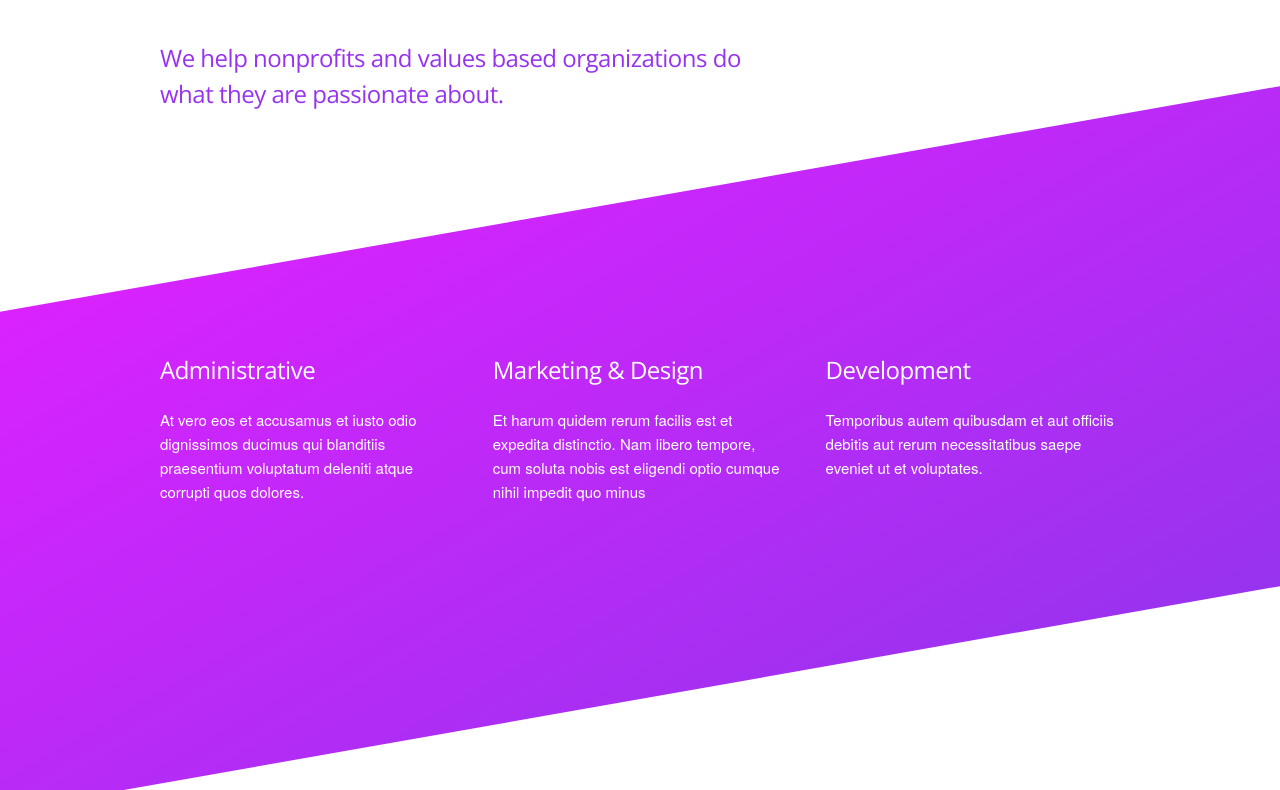
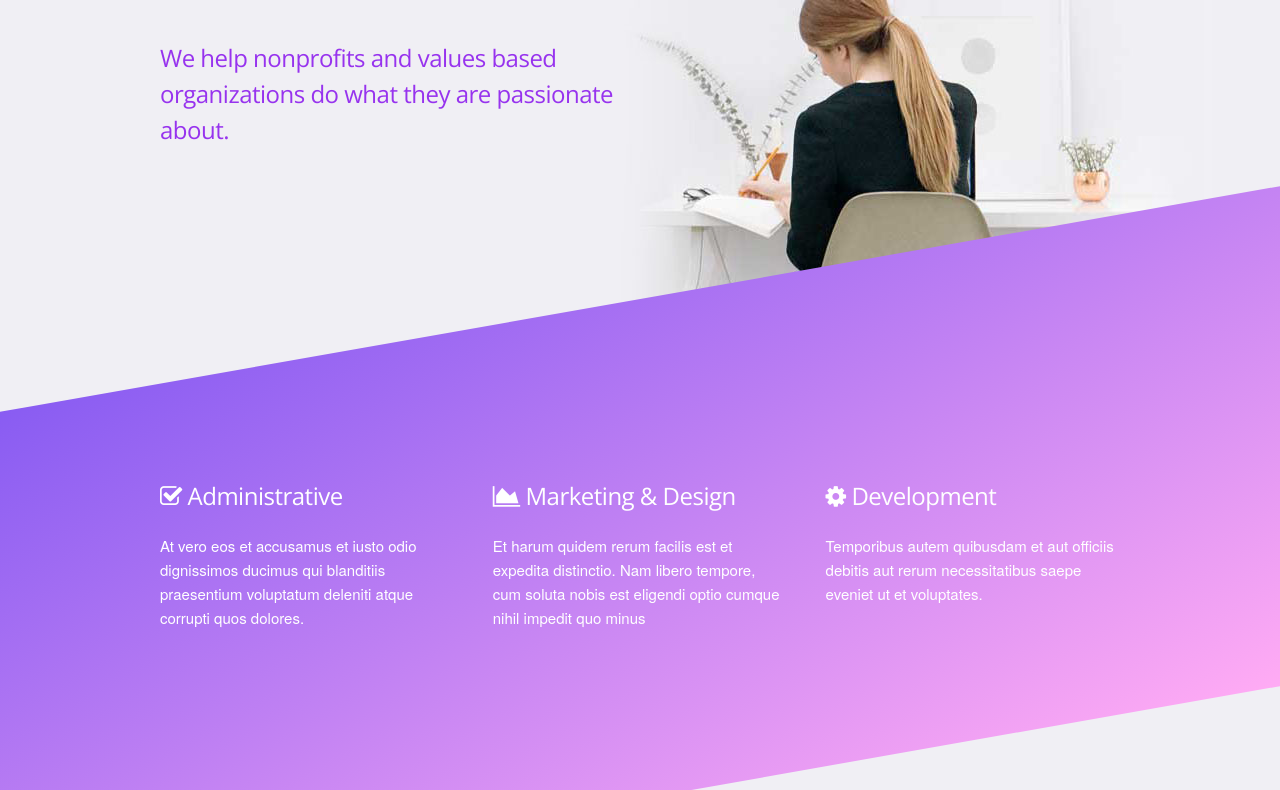
Before and after one commit to csshields/MoreForGood, a website: page public/index.html in a window 1280 px wide. Shown: the part 101-891 px from the top of the page. Drawn offline with nearby package versions, Linux system fonts and the light colour scheme.

Commit message:
new, better design

```diff
--- a/public/index.html
+++ b/public/index.html
@@ -15,6 +15,7 @@
   	<link rel="icon" type="image/png" href="img/favicon-32x32.png" sizes="32x32" />
 	<link rel="icon" type="image/png" href="img/favicon-16x16.png" sizes="16x16" />
 	<link href="https://fonts.googleapis.com/css?family=Open+Sans" rel="stylesheet">
+	<link rel="stylesheet" href="https://cdnjs.cloudflare.com/ajax/libs/font-awesome/4.7.0/css/font-awesome.css">
 
 	<script src="https://code.jquery.com/jquery-3.1.1.min.js" integrity="sha256-hVVnYaiADRTO2PzUGmuLJr8BLUSjGIZsDYGmIJLv2b8="  crossorigin="anonymous"></script>
 
@@ -27,14 +28,14 @@
 		<div class="container">
 
 			<section class="row ">
-				<div class="eight columns">
+				<div class="six columns">
 					<header>
 						<img src="img/logo_small.png" alt="More For Good!">
 					</header>
 					<h5>We help nonprofits and values based organizations do what they are passionate about.</h5>
 
 				</div>
-				<div class="four columns">
+				<div class="six columns">
 
 				</div>
 			</section>
@@ -44,17 +45,18 @@
 
 	<section class="work">
 		<div class="container">
-			<section class="row ">
+			<section class="row">
 				<div class="four columns">
-					<h5>Administrative</h4>
+					<h5><i class="fa fa-check-square-o" aria-hidden="true"></i> Administrative</h4>
 					<p>At vero eos et accusamus et iusto odio dignissimos ducimus qui blanditiis praesentium voluptatum deleniti atque corrupti quos dolores.</p>
 				</div>
 				<div class="four columns">
-					<h5>Marketing &amp; Design</h4>
+					<h5><i class="fa fa-area-chart" aria-hidden="true"></i> Marketing &amp; Design</h4>
 					<p>Et harum quidem rerum facilis est et expedita distinctio. Nam libero tempore, cum soluta nobis est eligendi optio cumque nihil impedit quo minus</p>
 				</div>
 				<div class="four columns">
-					<h5>Development</h4>
+					<!-- fa-spin fa-3x fa-fw -->
+					<h5><i class="fa fa-cog" aria-hidden="true"></i> Development</h4>
 					<p>Temporibus autem quibusdam et aut officiis debitis aut rerum necessitatibus saepe eveniet ut et voluptates.</p>
 				</div>
 			</section>
--- a/src/styles.scss
+++ b/src/styles.scss
@@ -1,8 +1,10 @@
 $primaryColor : #9733EE;
 $secondaryColor : #d1ab24;
 $textColor : #29423f;
-$gradient1 : #DA22FF;
-$gradient2 : $primaryColor;
+$gradient1 : #895cf2;
+$gradient2 : #ffabf4;
+$bgColor: #f0eff4;
+
 
 @mixin fadesIn(){
     -webkit-animation: fadein 2s; /* Safari, Chrome and Opera > 12.1 */
@@ -30,8 +32,8 @@ $gradient2 : $primaryColor;
 
 
 
-body{ background-color:white; color:$textColor; }
-h5 { color:$gradient2; font-family: 'Open Sans',sans-serif;}
+body{ background-color:white; color:$textColor; background-color: $bgColor;}
+h5 { color:$primaryColor; font-family: 'Open Sans',sans-serif;}
 header{ margin-top:50px;}
 img { @include fadesIn; margin-bottom:50px;}
 section{padding-bottom:40px;}
@@ -39,7 +41,7 @@ section{padding-bottom:40px;}
 .background{
 	height:500px;
 	left: 0;
-	top:300px;
+	top:400px;
 	right: 0;
 	transform: skewY(-10deg);
 	position: absolute;
@@ -57,14 +59,21 @@ section{padding-bottom:40px;}
 // }
 
 .welcome{
-	@include fadesIn;
-	padding-bottom:180px;
+	padding-bottom:270px;
+	background-image: url(../img/girl3.jpg);
+	background-repeat: no-repeat;
+	background-position: right;
+
+	section{ @include fadesIn; }
+
 }
 .work{
-	 @include fadesIn;
+
 	 color:white;
 	 padding-bottom:270px;
+
 	h5{color:white;}
+	section{ @include fadesIn; }
 }
 .clients{
 	 @include fadesIn;
```
Also changed, not shown: public/css/styles.css, public/img/girl3.jpg (added).
